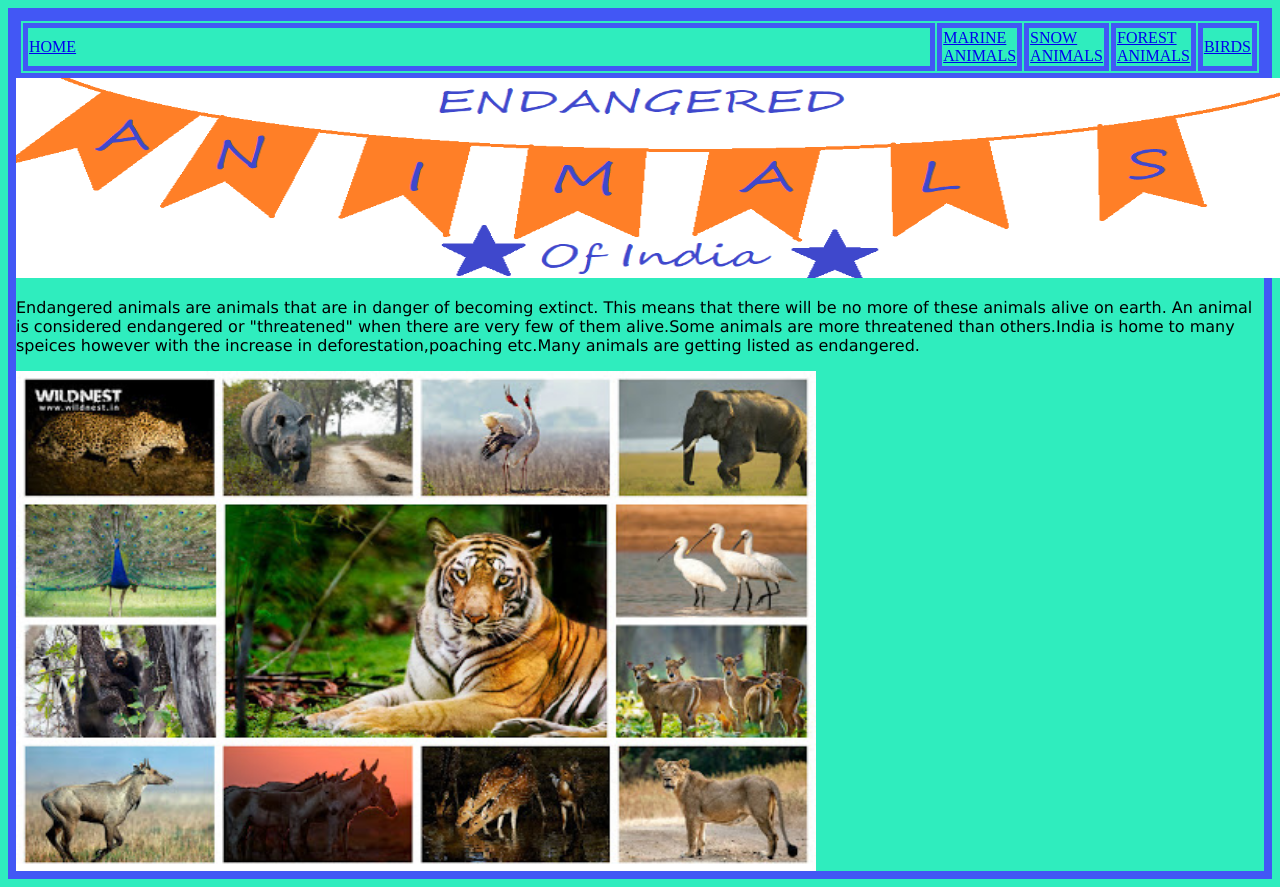
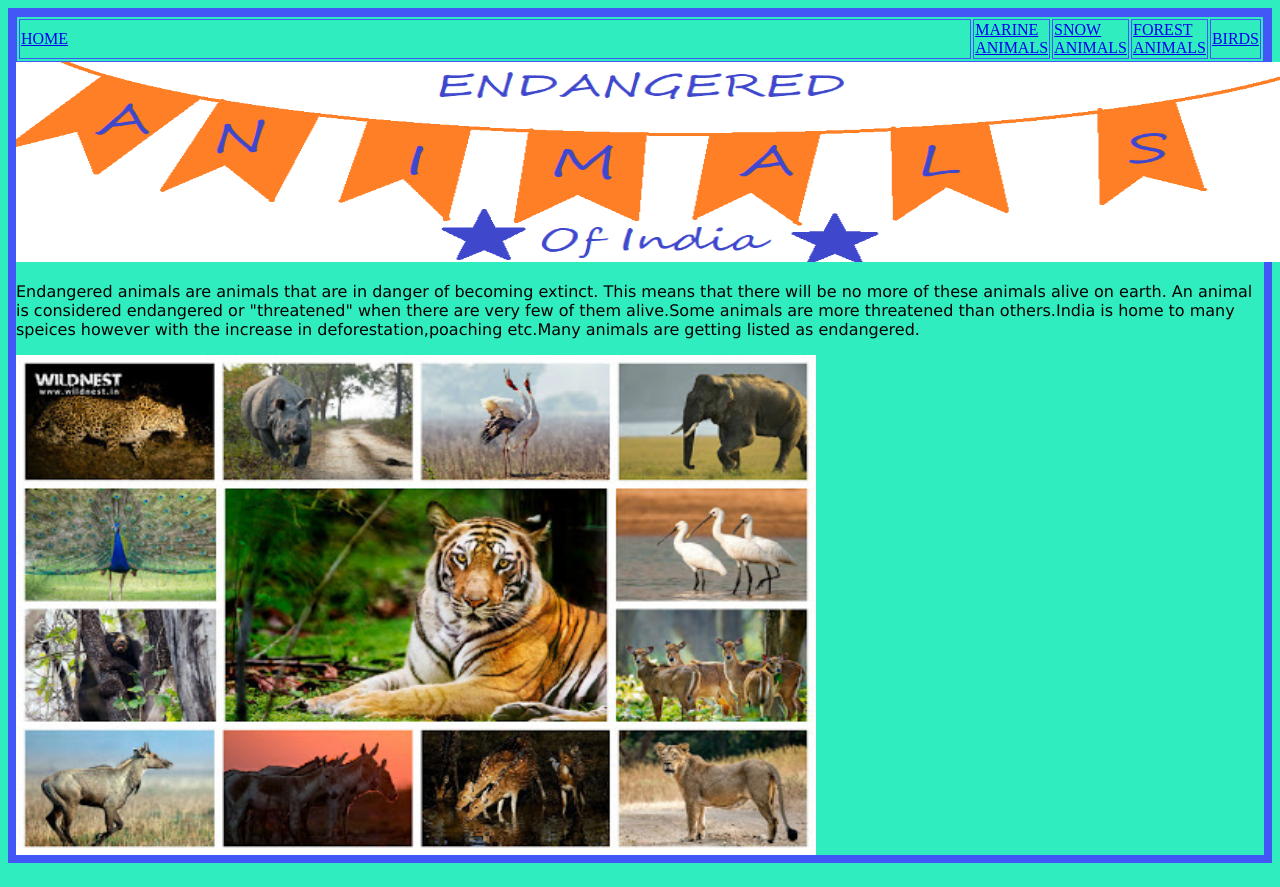
Before and after one commit to kaashvi-johari/kaashvi-project2.github.io, a plain HTML site: page index.html in a window 1280 px wide. Shown: the top 887 px of the page. Drawn offline with Linux system fonts and the light colour scheme.

Commit message:
Update index.html

```diff
--- a/index.html
+++ b/index.html
@@ -4,7 +4,7 @@
 <style>
 p{font-family:verdana;font-size:20;}
 body{background-color:#2fedbe;border:8px solid #4257f5;}
-table,tr,th,td{border: 5px solid #4257f5;align:center;width:100%;}
+table,tr,th,td{border: 1px solid #4257f5;width:100%;}
 </style>
 </head>
 <body>
```
